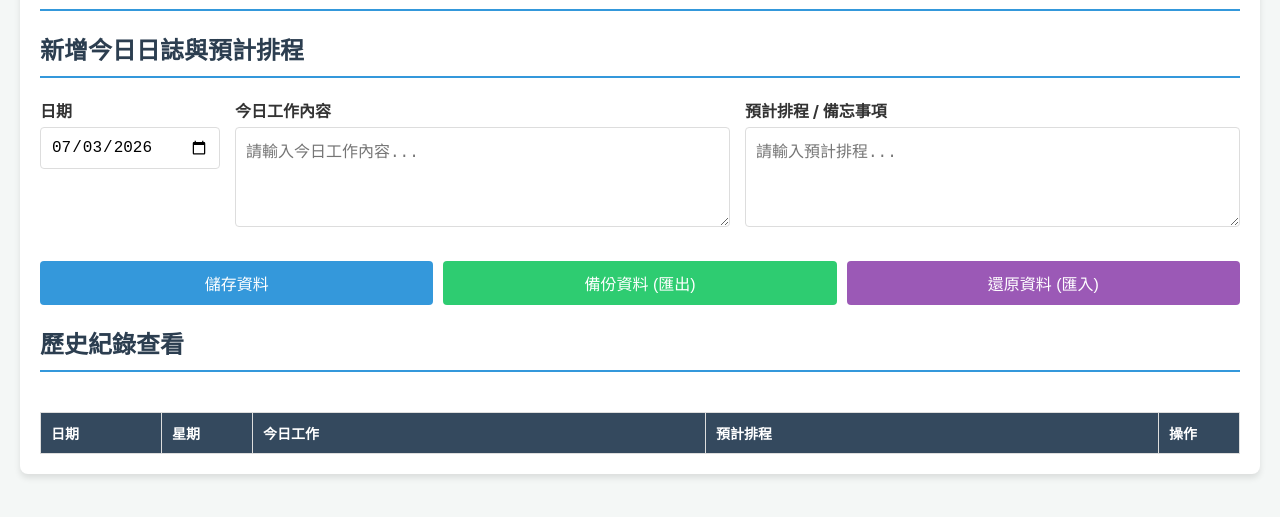
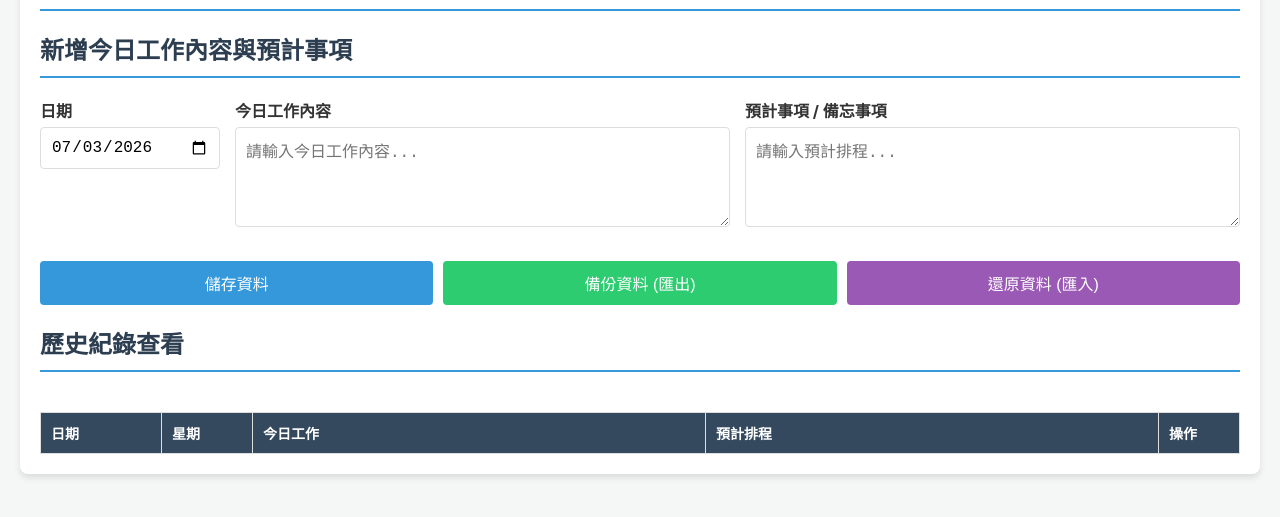
Before and after one commit to vgh12089/work-log, a plain HTML site: page index.html in a window 1280 px wide. Shown: the part 87-604 px from the top of the page. Drawn offline with Linux system fonts and the light colour scheme.

Commit message:
index.html

```diff
--- a/index.html
+++ b/index.html
@@ -3,7 +3,7 @@
 <head>
     <meta charset="UTF-8">
     <meta name="viewport" content="width=device-width, initial-scale=1.0">
-    <title>工作日誌</title>
+    <title>工作日誌  BBU機電部 李岱哲</title>
     <style>
         body {
             font-family: -apple-system, BlinkMacSystemFont, "Segoe UI", Roboto, Helvetica, Arial, sans-serif;
@@ -121,7 +121,7 @@
 <div class="container">
     <h1>工作日誌</h1>
 
-    <h2>新增今日日誌與預計排程</h2>
+    <h2>新增今日工作內容與預計事項</h2>
     <div class="flex-box">
         <div class="flex-child" style="flex: 0 0 180px;">
             <div class="form-group">
@@ -137,7 +137,7 @@
         </div>
         <div class="flex-child">
             <div class="form-group">
-                <label for="scheduleContent">預計排程 / 備忘事項</label>
+                <label for="scheduleContent">預計事項 / 備忘事項</label>
                 <textarea id="scheduleContent" placeholder="請輸入預計排程..."></textarea>
             </div>
         </div>
```
